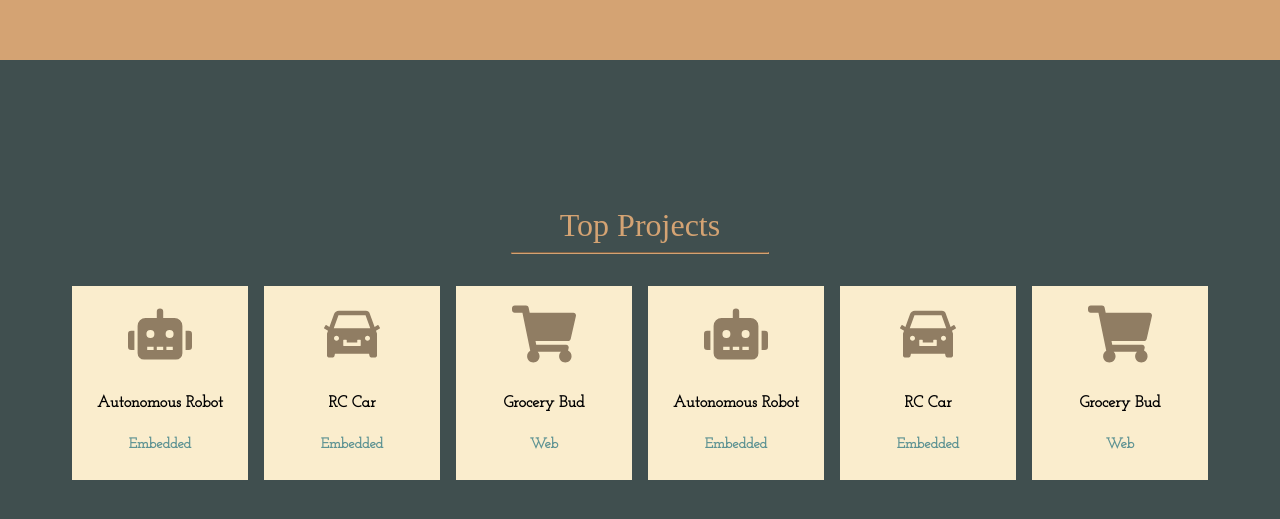
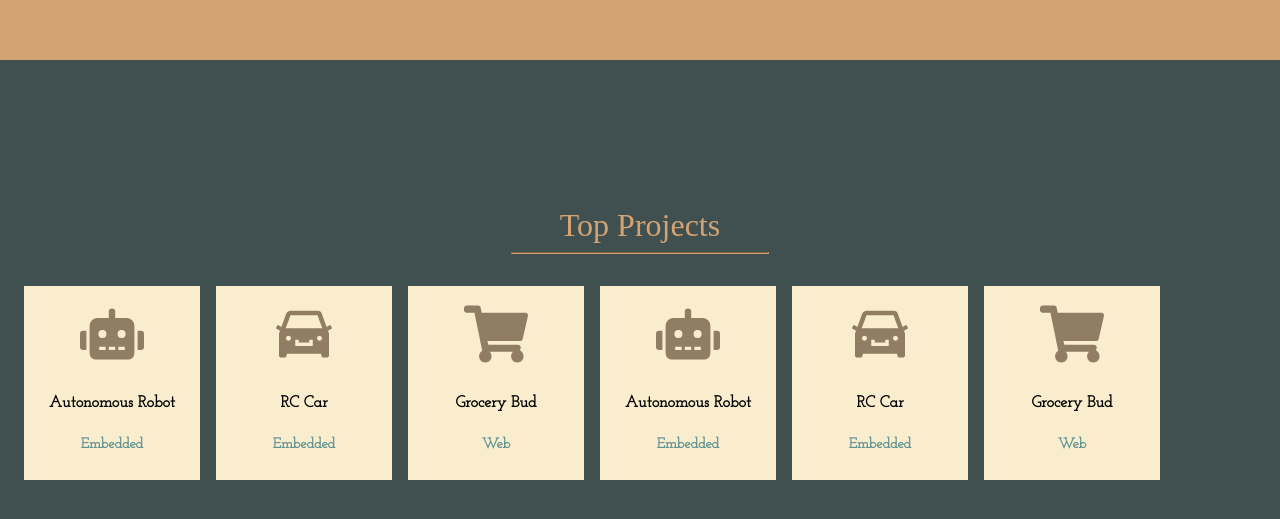
Before and after one commit to FatimaLDL1997/portfolio, a React (Create React App) app: page / in a window 1280 px wide. Shown: the part 2393-2912 px from the top of the page. Built offline with nearby package versions, Linux system fonts and the light colour scheme; a web font is replaced by a local one.

Commit message:
scroll hor fix

```diff
--- a/src/index.css
+++ b/src/index.css
@@ -48,7 +48,7 @@ html {
   flex-direction: row;
   flex-wrap: nowrap;
   padding: 1rem;
-  justify-content: center;
+  justify-content: flex-start;
   overflow-y: scroll !important;
 }
 .topProjectItem {
```
